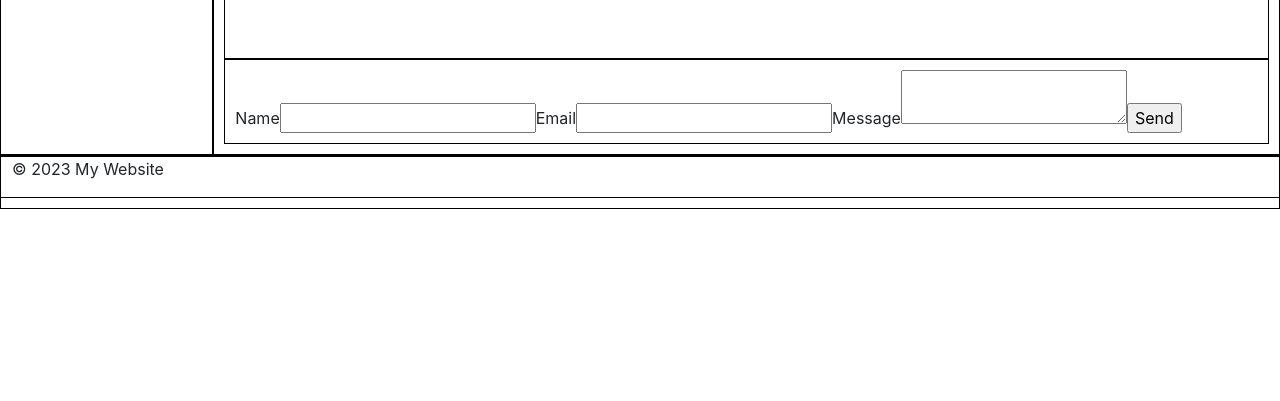
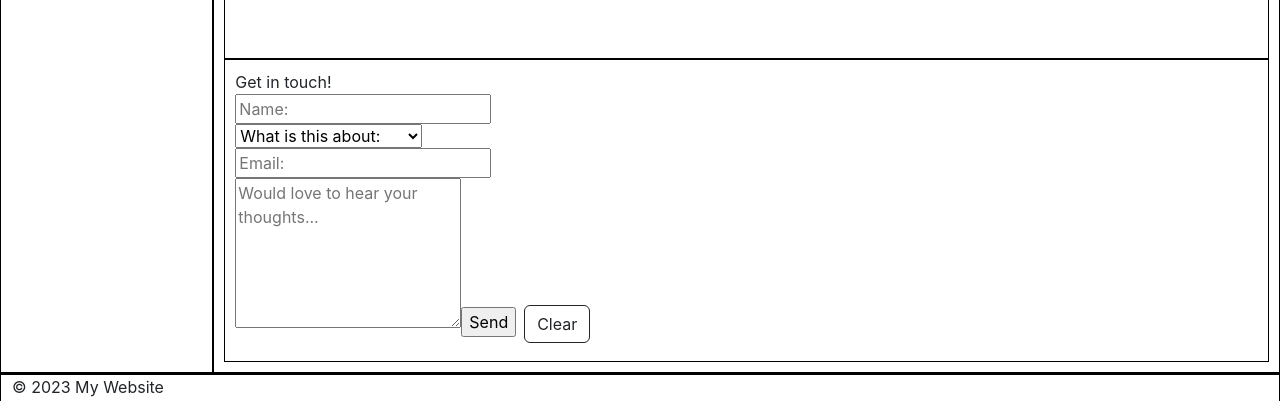
Before and after one commit to JoHeyJo/website-2.0, a React (Create React App) app: page / in a window 1280 px wide. Shown: the part 2830-3231 px from the top of the page. Before the commit the page ends 3039 px from the top, so only its background shows below. Built offline with nearby package versions, Linux system fonts and the light colour scheme.

Commit message:
added ContactForm template

```diff
--- a/src/ContactForm.tsx
+++ b/src/ContactForm.tsx
@@ -1,22 +1,95 @@
-import React, { useRef } from 'react';
-import emailjs from '@emailjs/browser';
+import React, { useState } from 'react';
+import Button from "react-bootstrap/Button";
+
+const contact_form = {
+  from_name: '',
+  reply_to: '',
+  to_name: 'JPF0628@gmail.com',
+  subject: '',
+  message: ''
+}
 
 export const ContactForm = () => {
-  const form: any = useRef();
+  const [form, setForm] = useState(contact_form);
+  const [alert, setAlert] = useState(null)
 
-  const sendEmail = (e:any) => {
+  function handleChange(e: any) {
+    e.preventDefault();
+
+    const { name, value } = e.target
+    setForm(formData => ({ ...formData, [name]: value }))
+  }
+
+  async function sendEmail(e: any) {
     e.preventDefault();
   }
+
+  function clearForm() { setForm(contact_form) }
+
   return (
-    <form ref={form} onSubmit={sendEmail}>
-      <label>Name</label>
-      <input type="text" name="user_name" />
-      <label>Email</label>
-      <input type="email" name="user_email" />
-      <label>Message</label>
-      <textarea name="message" />
-      <input type="submit" value="Send" />
-    </form>
+    <section id='contact-container'>
+      <form onSubmit={sendEmail}>
+        <div id='greeting-text'>Get in touch!</div>
+
+        <div className='form-inputs'>
+          {/* <label className='sender-info' htmlFor="sender-name"></label> */}
+          <input
+            className='sender-info'
+            onChange={handleChange}
+            type="text"
+            name="from_name"
+            value={form.from_name}
+            placeholder='Name:' />
+        </div>
+
+        <div className='form-inputs'>
+          <select required
+            id='subject'
+            name='subject'
+            className='sender-info'
+            onChange={handleChange}>
+            {form.subject === '' ? <option value='' disabled selected hidden>What is this about:</option> : ''}
+            <option value='' disabled selected hidden>What is this about:</option>
+            <option value='employment'>Job Opportunity</option>
+            <option value='freelance'>Freelance</option>
+            <option value='inquiry'>Talk shop</option>
+            <option value='bug'>Report an issue</option>
+            <option value='other'>Just wanted to say hi!</option>
+          </select>
+        </div>
+
+        <div className='form-inputs'>
+          {/* <label className='sender-info' htmlFor='email-input'></label> */}
+          <input
+            className='sender-info'
+            onChange={handleChange}
+            type="email"
+            name="reply_to"
+            value={form.reply_to}
+            placeholder='Email:' />
+        </div>
+
+        <div className='form-inputs'>
+          <label htmlFor='message-input'></label>
+          <textarea
+            placeholder='Would love to hear your thoughts...'
+            rows={6}
+            onChange={handleChange}
+            name="message"
+            value={form.message} />
+          {/* using Button component submits the wrong data format. error:
+          "The 3rd parameter is expected to be the HTML form element or the style selector of form"
+          even if the form is passed JSEmail function doesn't accept it. */}
+          <input id='submit-button' type="submit" value="Send" />
+          <Button className='m-2' variant="outline-dark" onClick={clearForm}>Clear</Button>
+        </div>
+        {alert &&
+          <div className="alert alert-dark" role="alert">
+            {alert}
+          </div>
+        }
+      </form>
+    </section>
   );
 };
 
```
